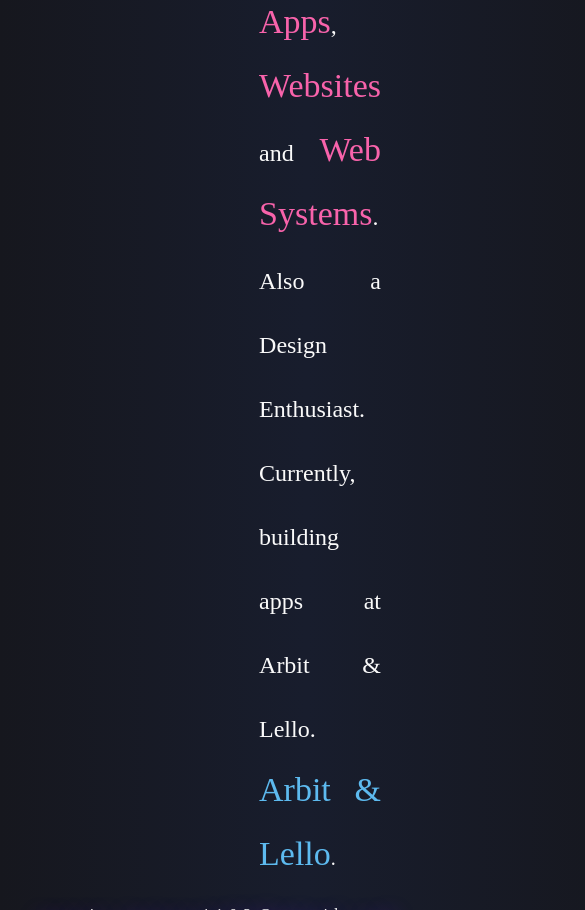
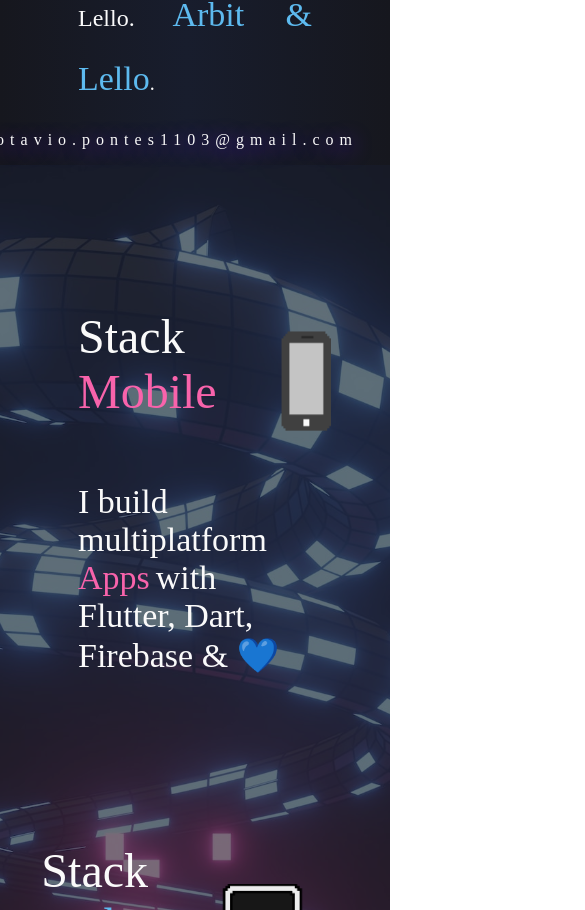
Before and after one commit to OtavioPontes/portfolio-site, a Next.js app: page / in a window 390 px wide. Shown: the part 1090-2000 px from the top of the page, 585 px wide, since content can reach past the window. Built offline with nearby package versions, Linux system fonts and the light colour scheme.

Commit message:
feat: ✨ improve responsivity

```diff
--- a/components/Body.js
+++ b/components/Body.js
@@ -8,8 +8,8 @@
 
 function Body() {
   return (
-    <>
-      <div className={styles.container}>
+    <div className={styles.container}>
+      <div className={styles.content}>
         <div className={styles.titleMobile}>
           <p>
             <span className={styles.textTitle}>Stack</span>{" "}
@@ -66,7 +66,7 @@
           <p>Designed & Built with ❤ by Otávio Pontes</p>
         </footer>
       </div>
-    </>
+    </div>
   );
 }
 
--- a/components/Body.module.css
+++ b/components/Body.module.css
@@ -9,15 +9,22 @@
     background-position: top; /* Center the image */
     background-repeat: no-repeat; /* Do not repeat the image */
     background-size: cover;
-    padding: 1rem 20rem 0 20rem;
+
 
 }
 
+.content{
+    width: 60vw;
+}
+
 .titleMobile{
+
     display: flex;
+    text-align: start;
     flex-direction: row;
     align-self: flex-start;
     align-items: flex-end;
+    justify-content: flex-start;
     padding-top: 8rem;
 
 }
@@ -27,6 +34,7 @@
     flex-direction: row;
     align-self: flex-end;
     align-items: flex-end;
+    justify-content: flex-end;
     padding-top: 8rem;
 }
 
@@ -39,12 +47,15 @@
     align-self: flex-start;
     font: var(--headline5);
     text-align: start;
+    justify-content: flex-start;
 }
 .webText{
+
     margin-top: 3rem;
     align-self: flex-end;
     font: var(--headline5);
     text-align: end;
+    justify-content: flex-end;
 }
 
 
--- a/components/Header.module.css
+++ b/components/Header.module.css
@@ -5,7 +5,7 @@
     align-items: center;
     background-image: var(--gradient);
     justify-content: flex-start;
-    padding: 1rem 20rem 0 20rem;
+
 }
 
 .name{
@@ -14,6 +14,7 @@
 }
 
 .textSection{
+    width: 60vw;
     margin-top: 3rem;
     text-align: justify;
     line-height: 4rem;
@@ -40,7 +41,7 @@
 }
 
 .email{
-    margin: 1rem -5rem 0 0;
+    margin-right: 2rem;
     align-self: flex-end;
     letter-spacing: 6px;
     text-shadow: 1px 4px 20px var(--purple);
--- a/public/App.css
+++ b/public/App.css
@@ -30,7 +30,6 @@
 
 body{
     margin: 0px;
-    width: max-content;
     color: var(--white);
     font-family: 'Fira Code';
 
```
